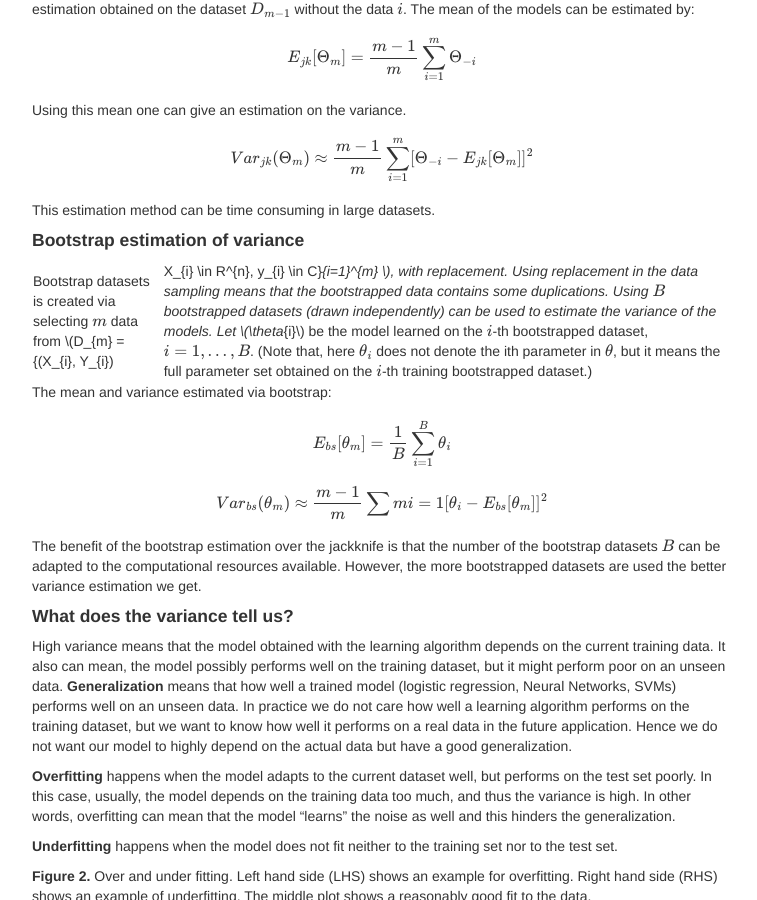
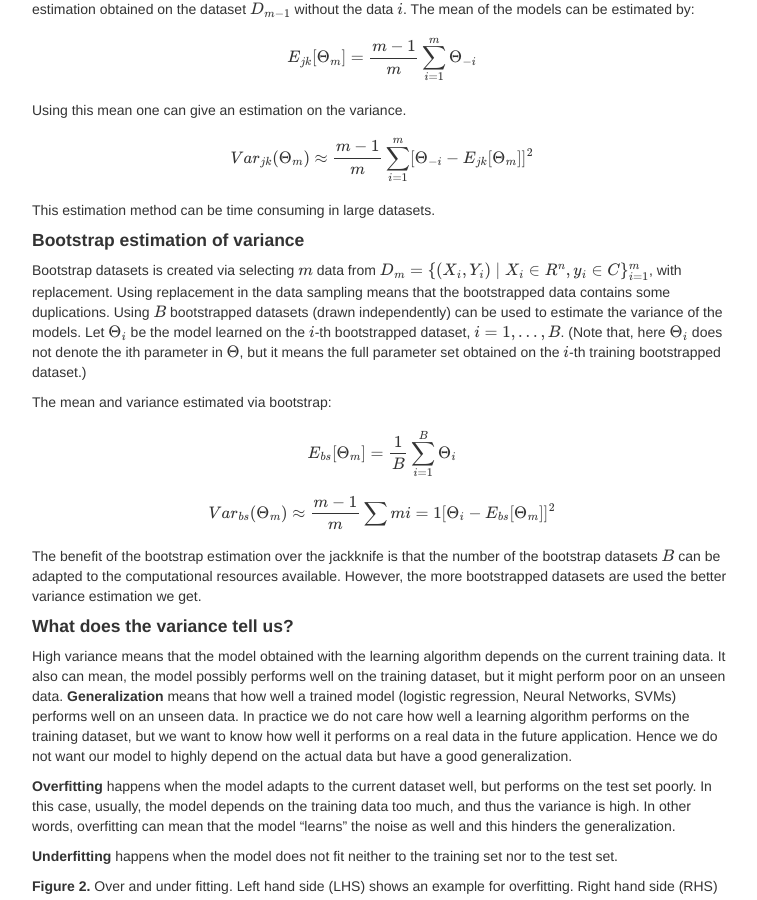
Before and after one commit to kfattila/kfattila.github.io, a Jekyll site: the page built from pages/Algorithmic_independent_ML.md, in a window 1280 px wide and 900 px high, scrolled down 1751 px. Shown: the whole window, without its empty margins (258-1015 px from the left). Built offline with Jekyll 4.4.1, drawn with Linux system fonts in a browser that asks for light colours; nearby versions of some CDN libraries; comment, search, counter and statistics services are not loaded.

Commit message:
Lec notes

```diff
--- a/pages/Algorithmic_independent_ML.md
+++ b/pages/Algorithmic_independent_ML.md
@@ -54,13 +54,13 @@ This estimation method can be time consuming in large datasets.
 
 #### Bootstrap estimation of variance
 
-Bootstrap datasets is created via selecting \\(m\\) data from \\(D_{m} = \{(X_{i}, Y_{i})|X_{i} \in R^{n}, y_{i} \in C\}_{i=1}^{m} \\), with replacement. Using replacement in the data sampling means that the bootstrapped data contains some duplications. Using \\(B\\) bootstrapped datasets (drawn independently) can be used to estimate the variance of the models. Let \\(\theta_{i}\\) be the model learned on the \\(i\\)-th bootstrapped dataset, \\(i = 1,...,B\\). (Note that, here \\(\theta_{i}\\) does not denote the ith parameter in \\(\theta\\), but it means the full parameter set obtained on the \\(i\\)-th training bootstrapped dataset.)
+Bootstrap datasets is created via selecting \\(m\\) data from \\(D_{m} = \\{(X_{i}, Y_{i}) \mid X_{i} \in R^{n}, y_{i} \in C\\}\_{i=1}^{m} \\), with replacement. Using replacement in the data sampling means that the bootstrapped data contains some duplications. Using \\(B\\) bootstrapped datasets (drawn independently) can be used to estimate the variance of the models. Let \\(\Theta_{i}\\) be the model learned on the \\(i\\)-th bootstrapped dataset, \\(i = 1,...,B\\). (Note that, here \\(\Theta_{i}\\) does not denote the ith parameter in \\(\Theta\\), but it means the full parameter set obtained on the \\(i\\)-th training bootstrapped dataset.)
 
 The mean and variance estimated via bootstrap:
 
-\\[E_{bs}[\theta_{m}] = \frac{1}{B}\sum_{i=1}^{B}\theta_{i}\\]
+\\[E_{bs}[\Theta_{m}] = \frac{1}{B}\sum_{i=1}^{B}\Theta_{i}\\]
 
-\\[Var_{bs}(\theta_{m}) \approx \frac{m-1}{m}\sum{m}{i=1}[\theta_{i} - E_{bs}[\theta_{m}]]^{2} \\]
+\\[Var_{bs}(\Theta_{m}) \approx \frac{m-1}{m}\sum{m}{i=1}[\Theta_{i} - E_{bs}[\Theta_{m}]]^{2} \\]
 
 The benefit of the bootstrap estimation over the jackknife is that the number of the bootstrap datasets \\(B\\) can be adapted to the computational resources available. However, the more bootstrapped datasets are used the better variance estimation we get.
 
```
